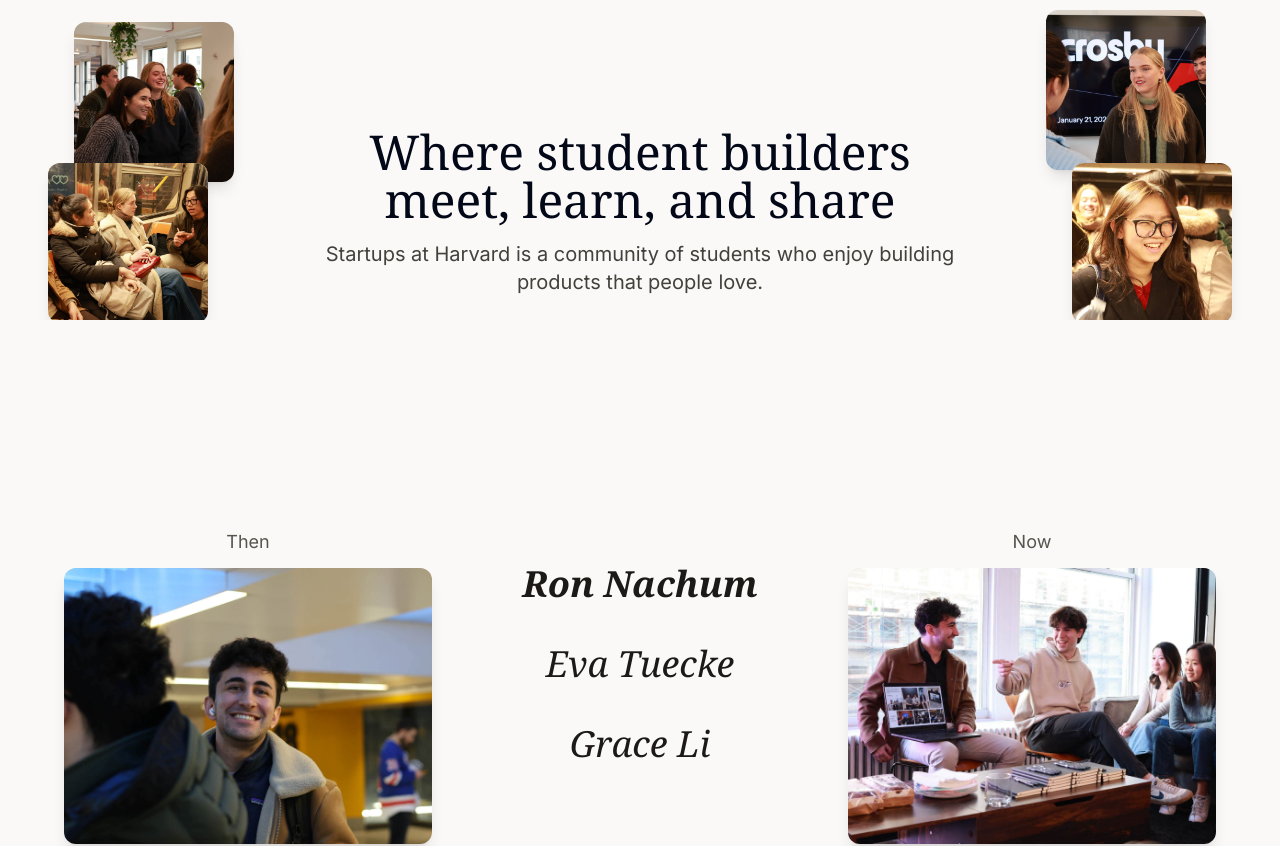
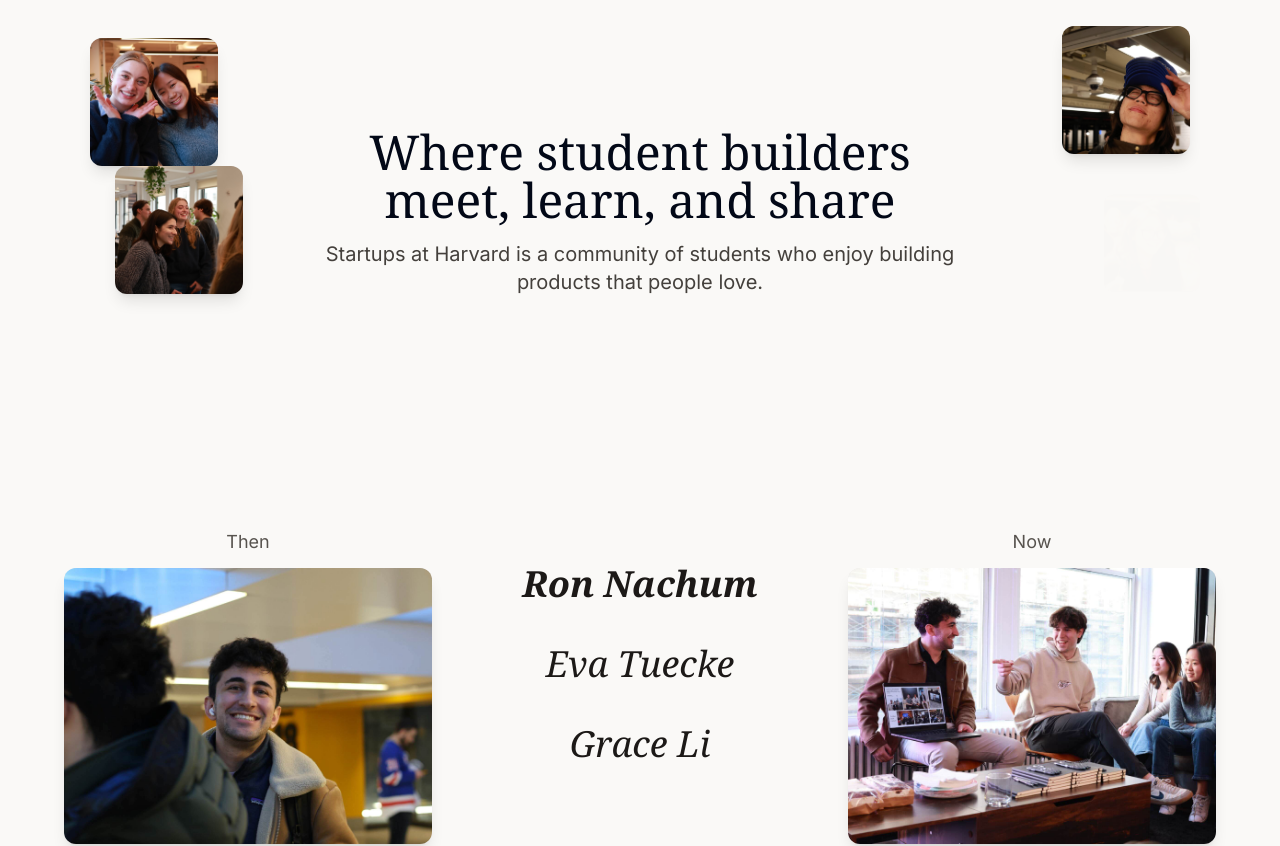
Before and after one commit to harvardstartups/harvardstartups, a Next.js app: page / in a window 1280 px wide. Shown: the top 846 px of the page. Built offline with nearby package versions, Linux system fonts and the light colour scheme.

Commit message:
Show and animate opening photos at every screen width

```diff
--- a/app/globals.css
+++ b/app/globals.css
@@ -100,3 +100,48 @@
 a {
   color: #951929ff;
 }
+
+/* Keep the photo animation visible in narrow preview panes and on phones. */
+.spotlight-field {
+  position: relative;
+  width: 100%;
+  max-width: 460px;
+  height: 112px;
+  margin-top: 1.5rem;
+  flex-shrink: 0;
+  pointer-events: none;
+}
+
+.spotlight-photo {
+  position: absolute;
+  width: 80px;
+  height: 80px;
+  left: calc(12.5% + var(--photo-slot) * 25%);
+  top: 50%;
+}
+
+@media (min-width: 640px) and (max-width: 1023px) {
+  .spotlight-photo { width: 96px; height: 96px; }
+  .spotlight-field { height: 132px; }
+}
+
+@media (min-width: 1024px) {
+  .spotlight-field {
+    position: absolute;
+    inset: 0;
+    max-width: none;
+    height: auto;
+    margin: 0;
+    overflow: hidden;
+  }
+  .spotlight-photo {
+    width: clamp(100px, 10vw, 160px);
+    height: clamp(100px, 10vw, 160px);
+    left: var(--photo-left);
+    top: var(--photo-top);
+  }
+}
+
+@media (prefers-reduced-motion: reduce) {
+  .spotlight-photo { transition: none !important; }
+}
--- a/app/page.tsx
+++ b/app/page.tsx
@@ -23,7 +23,7 @@
   };
   return (
     <main className="w-full">
-      <section className="relative z-20 w-full min-h-[30vh] md:min-h-[40vh] flex items-end justify-center px-5 pt-10 pb-4 md:pt-12 md:pb-6">
+      <section className="relative z-20 w-full min-h-[30vh] md:min-h-[40vh] flex flex-col items-center justify-end px-5 pt-10 pb-4 md:pt-12 md:pb-6">
         <div className="relative z-10 text-center max-w-2xl">
           <h1 className="font-serif text-3xl sm:text-4xl md:text-5xl font-thin">
             Where student builders meet, learn, and share
@@ -32,9 +32,7 @@
             Startups at Harvard is a community of students who enjoy building products that people love.
           </p>
         </div>
-        <div className="hidden lg:block">
-          <SpotlightImages />
-        </div>
+        <SpotlightImages />
       </section>
 
       <HeroBeforeAfter stories={heroStories} />
--- a/components/SpotlightImages.tsx
+++ b/components/SpotlightImages.tsx
@@ -1,7 +1,7 @@
 "use client";
 
 import Image from "next/image";
-import { useEffect, useState, useCallback, useRef } from "react";
+import { useEffect, useState, useCallback, useRef, type CSSProperties } from "react";
 
 const IMAGE_POOL = [
   "/startup_trek_2026/1.jpg",
@@ -82,7 +82,7 @@
   onCycle: () => void;
 }) {
   const positions = ZONE_POSITIONS[side][zone];
-  const [isVisible, setIsVisible] = useState(false);
+  const [isVisible, setIsVisible] = useState(true);
   const [position, setPosition] = useState<[number, number]>(positions[0]);
 
   const onCycleRef = useRef(onCycle);
@@ -91,6 +91,7 @@
   positionsRef.current = positions;
 
   useEffect(() => {
+    if (window.matchMedia("(prefers-reduced-motion: reduce)").matches) return;
     setPosition(pickRandom(positionsRef.current));
     let fadeTimer: ReturnType<typeof setTimeout>;
     let showTimer: ReturnType<typeof setTimeout>;
@@ -118,15 +119,7 @@
       }, randomBetween(CYCLE_MIN_MS, CYCLE_MAX_MS));
     };
 
-    const delay = randomBetween(300, 900);
-    showTimer = setTimeout(() => {
-      if (!alive) return;
-      setIsVisible(true);
-    }, delay);
-    cycleTimer = setTimeout(() => {
-      if (!alive) return;
-      scheduleNext();
-    }, delay + randomBetween(CYCLE_MIN_MS, CYCLE_MAX_MS));
+    scheduleNext();
 
     return () => {
       alive = false;
@@ -142,21 +135,22 @@
 
   return (
     <div
-      className="absolute w-28 h-28 md:w-36 md:h-36 xl:w-40 xl:h-40 rounded-xl overflow-hidden bg-stone-200 shadow-lg pointer-events-none"
+      className="spotlight-photo rounded-xl overflow-hidden bg-stone-200 shadow-lg pointer-events-none"
       style={{
-        left: `${left}%`,
-        top: `${top}%`,
+        "--photo-left": `${left}%`,
+        "--photo-top": `${top}%`,
+        "--photo-slot": (side === "left" ? 0 : 2) + (zone === "upper" ? 0 : 1),
         transform: `translate(-50%, -50%) scale(${isVisible ? 1 : 0.75})`,
         transition: `opacity ${POP_DURATION_MS}ms ease-out, transform ${POP_DURATION_MS}ms ease-out, left ${POP_DURATION_MS}ms ease-out, top ${POP_DURATION_MS}ms ease-out`,
         opacity: isVisible ? 1 : 0,
-      }}
+      } as CSSProperties}
     >
       <Image
         src={src}
         alt=""
         fill
         className="object-cover"
-        sizes="(max-width: 768px) 112px, 160px"
+        sizes="(max-width: 639px) 80px, (max-width: 1023px) 96px, 160px"
       />
     </div>
   );
@@ -169,6 +163,7 @@
   indicesRef.current = indices;
 
   useEffect(() => {
+    if (window.matchMedia("(prefers-reduced-motion: reduce)").matches) return;
     const initial = pickFourDistinctIndices(IMAGE_POOL.length);
     indicesRef.current = initial;
     setIndices(initial);
@@ -186,7 +181,7 @@
   }, []);
 
   return (
-    <div className="absolute inset-0 overflow-hidden" aria-hidden>
+    <div className="spotlight-field" aria-hidden>
       <PoppingSlot
         side="left"
         zone="upper"
```
